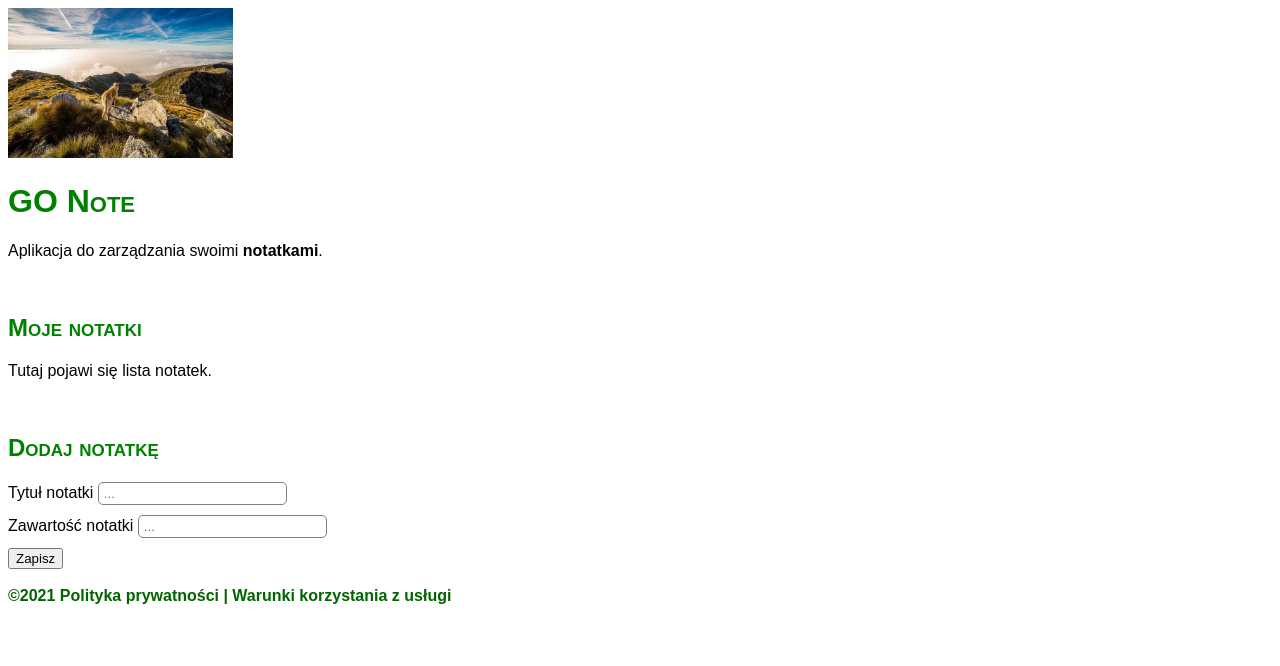
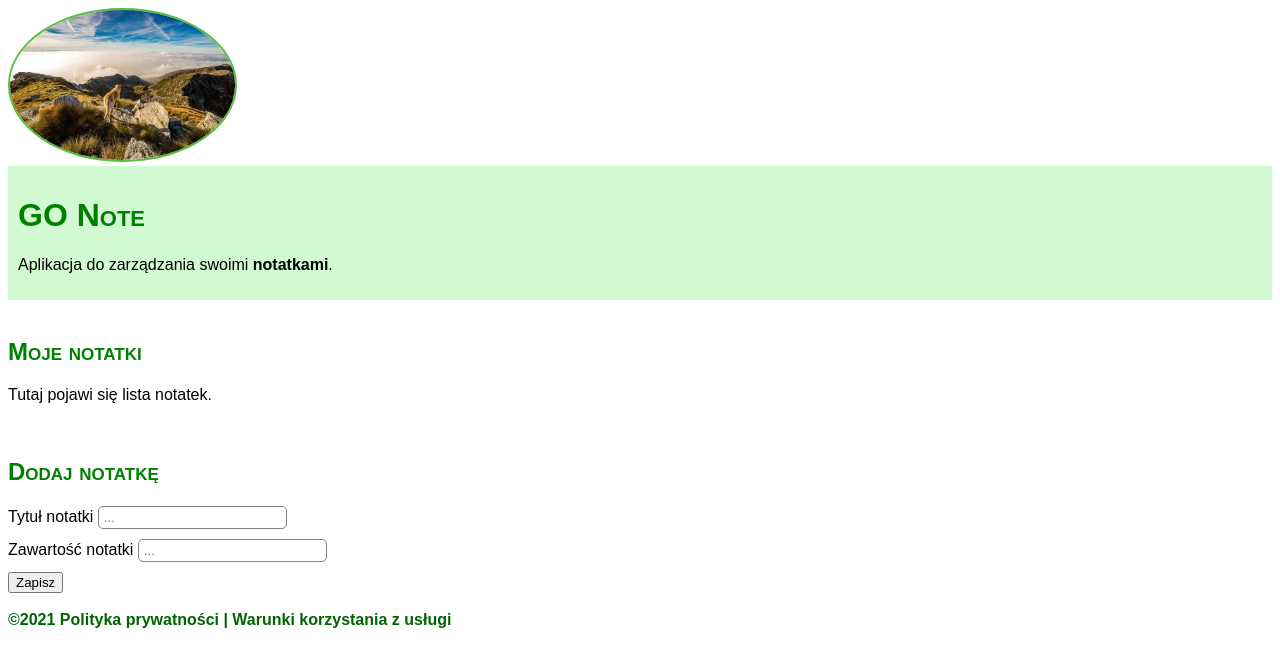
Before and after one commit to mgawronek/gonote, a plain HTML site: page index.html in a window 1280 px wide. Drawn offline with Linux system fonts and the light colour scheme.

Commit message:
Correction of index.html

```diff
--- a/index.html
+++ b/index.html
@@ -5,8 +5,8 @@
  <title>Go Note</title>
  </head>
  <body>
- <img src="./background.jpg" alt="Tło" height="150">
- <div>
+ <img img class="main-image" src="./background.jpg" alt="Tło" height="150">
+ <div id="main-header">
 	 <h1>GO Note</h1>
 	 <p>Aplikacja do zarządzania swoimi <strong>notatkami</strong>.</p>
  </div>
```
